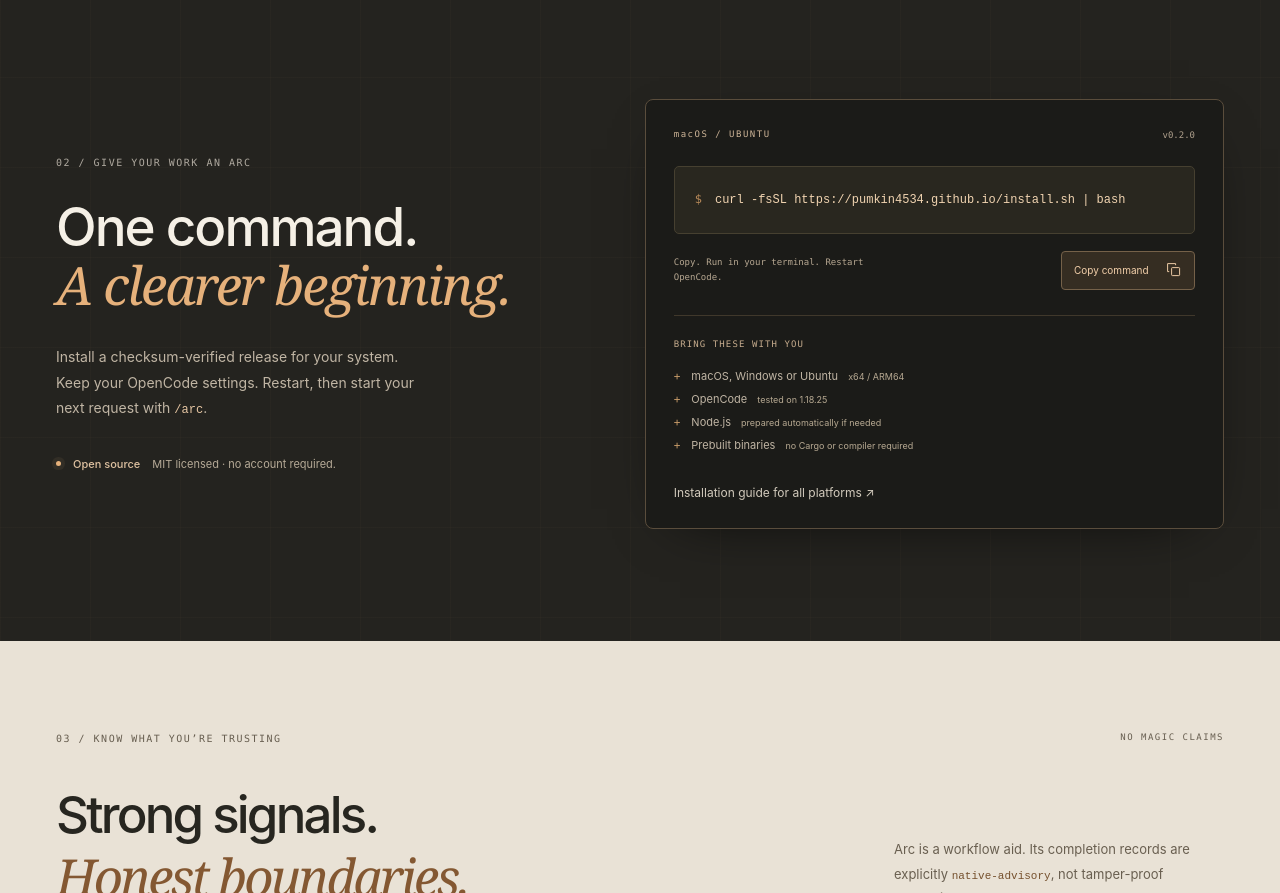
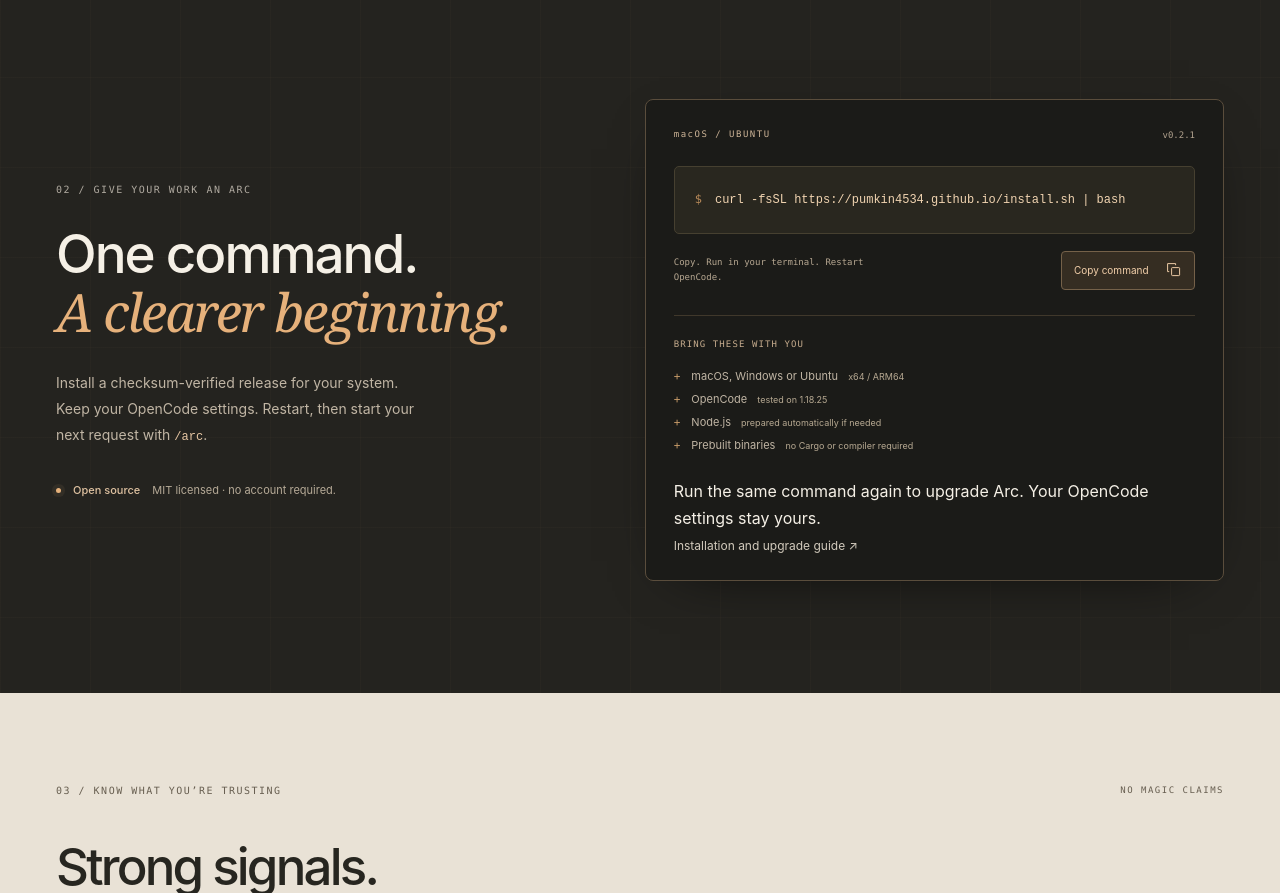
Before and after one commit to Pumkin4534/Pumkin4534.github.io, a website: page index.html in a window 1280 px wide. Shown: the part 2980-3873 px from the top of the page. Drawn offline with Linux system fonts and the light colour scheme.

Commit message:
docs: explain repeat-command upgrades for v0.2.1

```diff
--- a/index.html
+++ b/index.html
@@ -76,12 +76,13 @@
     <section id="install" class="install-section" aria-labelledby="install-title"><div class="wrap install-grid">
       <div class="install-intro"><p class="eyebrow">02 / GIVE YOUR WORK AN ARC</p><h2 id="install-title">One command.<br><em>A clearer beginning.</em></h2><p>Install a checksum-verified release for your system. Keep your OpenCode settings. Restart, then start your next request with <code>/arc</code>.</p><div class="preview-status"><span class="status-dot"></span><strong>Open source</strong><span>MIT licensed · no account required.</span></div></div>
       <div class="install-panel">
-        <div class="install-panel-top"><span class="eyebrow" id="install-platform">macOS / UBUNTU</span><span class="version">v0.2.0</span></div>
+        <div class="install-panel-top"><span class="eyebrow" id="install-platform">macOS / UBUNTU</span><span class="version">v0.2.1</span></div>
         <div class="command-row"><span class="shell-prompt" aria-hidden="true">$</span><pre tabindex="0" aria-label="Installation command"><code id="install-command">curl -fsSL https://pumkin4534.github.io/install.sh | bash</code></pre></div>
         <div class="copy-row"><p id="copy-status" role="status">Copy. Run in your terminal. Restart OpenCode.</p><button id="copy" class="copy-button magnetic" type="button"><span>Copy command</span><svg viewBox="0 0 20 20" width="16" height="16" aria-hidden="true"><rect x="7" y="7" width="10" height="10" rx="1"/><path d="M12 4V2H2v10h2"/></svg></button></div>
         <div class="install-divider"></div>
         <p class="requirements-title">BRING THESE WITH YOU</p><ul class="requirements"><li>macOS, Windows or Ubuntu <span>x64 / ARM64</span></li><li>OpenCode <span>tested on 1.18.25</span></li><li>Node.js <span>prepared automatically if needed</span></li><li>Prebuilt binaries <span>no Cargo or compiler required</span></li></ul>
-        <a class="quiet-link" href="https://github.com/Pumkin4534/arc-mcp#install">Installation guide for all platforms ↗</a>
+        <p>Run the same command again to upgrade Arc. Your OpenCode settings stay yours.</p>
+        <a class="quiet-link" href="https://github.com/Pumkin4534/arc-mcp#install">Installation and upgrade guide ↗</a>
       </div>
     </div></section>
 
```
Also changed, not shown: README.md.
